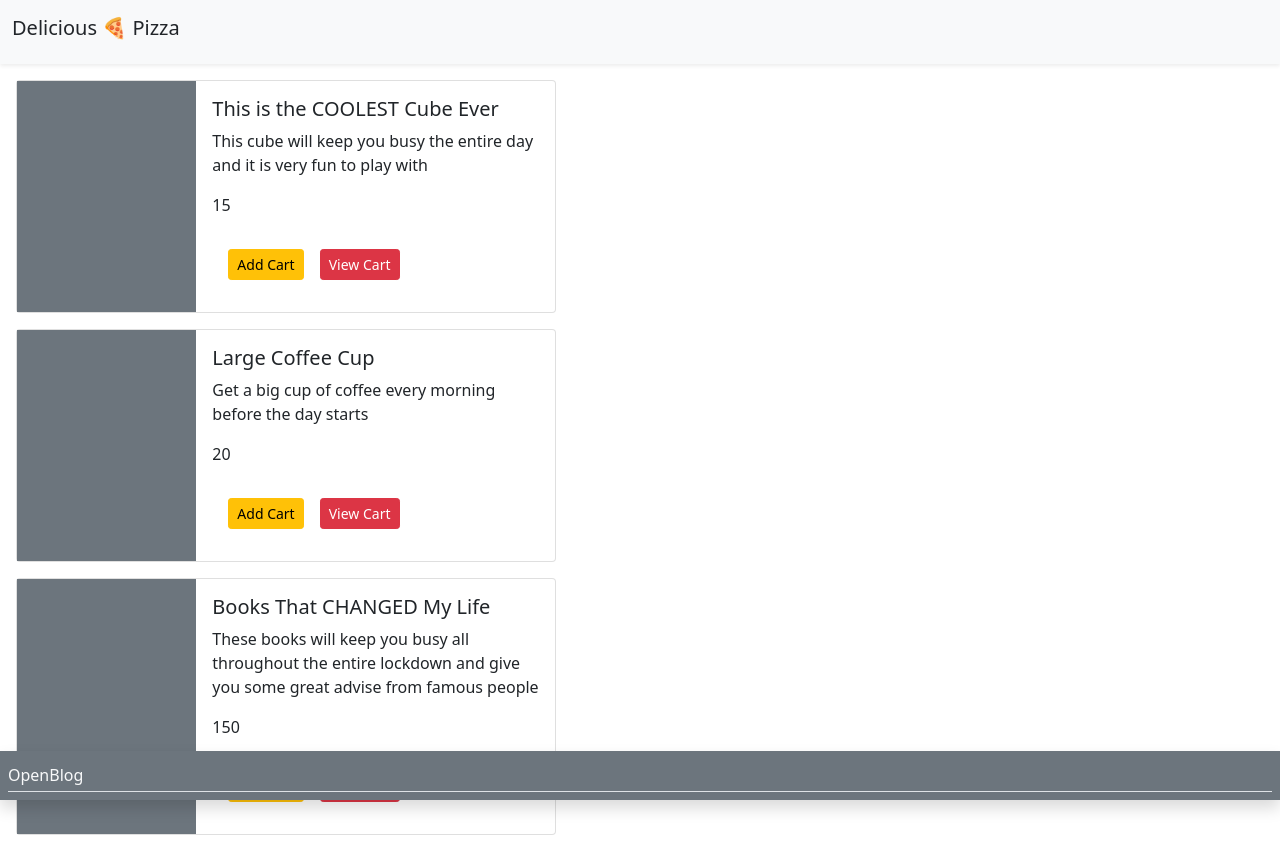
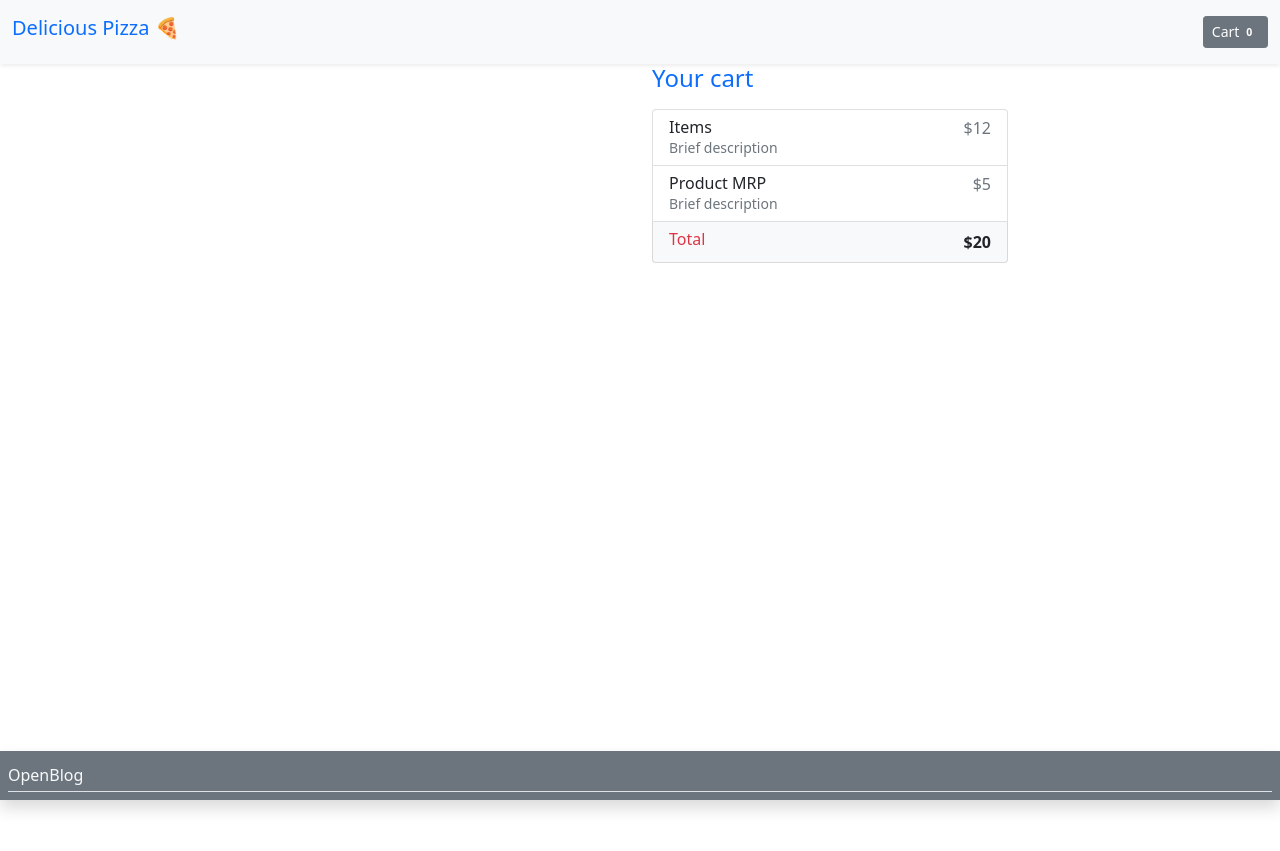
Before and after one commit to Niikpatil/food-store, a React (Create React App) app: page /cart in a window 1280 px wide. After the commit the page ends 800 px from the top, so only its background shows below. Built offline with nearby package versions, Linux system fonts and the light colour scheme.

Commit message:
cart working

```diff
--- a/package.json
+++ b/package.json
@@ -6,9 +6,11 @@
     "@testing-library/jest-dom": "^5.16.3",
     "@testing-library/react": "^12.1.4",
     "@testing-library/user-event": "^13.5.0",
+    "bootstrap-icons": "^1.8.1",
     "react": "^18.0.0",
     "react-dom": "^18.0.0",
     "react-redux": "^7.2.8",
+    "react-router-dom": "^6.3.0",
     "react-scripts": "5.0.0",
     "redux": "^4.1.2",
     "web-vitals": "^2.1.4"
--- a/src/App.js
+++ b/src/App.js
@@ -1,9 +1,12 @@
+import { BrowserRouter } from "react-router-dom";
 import HomePage from "./components/HomePage/HomePage.js";
 
 function App() {
   return (
     <div>
-      <HomePage />
+      <BrowserRouter>
+        <HomePage />
+      </BrowserRouter>
     </div>
   );
 }
--- /dev/null
+++ b/src/components/CartItemPage/CartItemPage.js
@@ -0,0 +1,16 @@
+import React from "react";
+
+const CartItemPage = ({ CartList }) => {
+  return (
+    <div className="card">
+      <div className="card-body">
+        <h5 className="card-title">{CartList.title}</h5>
+        <p className="card-text">
+          With supporting text below as a natural lead-in to additional content.
+        </p>
+      </div>
+    </div>
+  );
+};
+
+export default CartItemPage;
--- a/src/components/CartPage/CartPage.js
+++ b/src/components/CartPage/CartPage.js
@@ -1,18 +1,60 @@
 import React from "react";
-import { Footer } from "../Layouts/Footer";
-import { Header } from "../Layouts/Header";
+import { connect } from "react-redux";
+import CartItemPage from "../CartItemPage/CartItemPage";
 
-const CartPage = () => {
+const CartPage = ({ cart }) => {
   return (
-    <div>
-      <Header />
-      <div className="mx-4 p-3">
-        <h3>No Content to display</h3>
-        {/*  PizzaList */}
+    <div className="container">
+      <div className="row">
+        <div className="col-6 mt-4 cart">
+          {cart.map((itemList) => (
+            <CartItemPage key={itemList.id} CartList={itemList} />
+          ))}
+        </div>
+
+        <div className="col-md-5 col-lg-4 order-md-last">
+          <h4 className="d-flex justify-content-between align-items-center mb-3">
+            <span className="text-primary">Your cart</span>
+            {/* <span className="badge bg-primary rounded-pill">3</span> */}
+          </h4>
+          <ul className="list-group mb-3">
+            <li className="list-group-item d-flex justify-content-between lh-sm">
+              <div>
+                <h6 className="my-0">Items</h6>
+                <small className="text-muted">Brief description</small>
+              </div>
+              <span className="text-muted">$12</span>
+            </li>
+            <li className="list-group-item d-flex justify-content-between lh-sm">
+              <div>
+                <h6 className="my-0">Product MRP</h6>
+                <small className="text-muted">Brief description</small>
+              </div>
+              <span className="text-muted">$5</span>
+            </li>
+            {/* <li className="list-group-item d-flex justify-content-between bg-light">
+              <div className="text-success">
+                <h6 className="my-0">Promo code</h6>
+              </div>
+              <span className="text-success">−$5</span>
+            </li> */}
+            <li className="list-group-item d-flex justify-content-between bg-light">
+              <div className="text-danger">
+                <h6 className="my-0">Total</h6>
+              </div>
+              <strong>$20</strong>
+            </li>
+          </ul>
+        </div>
       </div>
-      <Footer />
     </div>
   );
 };
 
-export default CartPage;
+const mapStateToProps = (state) => {
+  return {
+    cart: state.pizza.cart,
+  };
+};
+
+export default connect(mapStateToProps)(CartPage);
--- a/src/components/HomePage/HomePage.js
+++ b/src/components/HomePage/HomePage.js
@@ -1,12 +1,17 @@
 import Header from "../Layouts/Header";
 import Footer from "../Layouts/Footer";
 import PizzaPage from "../PizzaPage/PizzaPage";
+import { Routes, Route } from "react-router-dom";
+import CartPage from "../CartPage/CartPage";
 
 const HomePage = () => {
   return (
     <div>
       <Header />
-      <PizzaPage />
+      <Routes>
+        <Route path="/" element={<PizzaPage />} />
+        <Route path="cart" element={<CartPage />} />
+      </Routes>
       <Footer />
     </div>
   );
--- a/src/components/Layouts/Header.js
+++ b/src/components/Layouts/Header.js
@@ -1,16 +1,50 @@
-import React from "react";
-const Header = () => {
+import React, { useState, useEffect } from "react";
+import { connect } from "react-redux";
+import { Link } from "react-router-dom";
+
+const Header = ({ cart }) => {
+  const [cartCount, setCartCount] = useState(0);
+
+  useEffect(() => {
+    let count = 0;
+    cart.forEach((item) => {
+      count += item.qty;
+    });
+
+    setCartCount(count);
+  }, [cart, cartCount]);
   return (
-    <div>
-      <nav className="navbar navbar-expand-lg navbar-secondary bg-light shadow-sm">
-        <div className="container-fluid">
-          <nav className="navbar navbar-light ">
-            <h5>Delicious 🍕 Pizza</h5>
-          </nav>
+    <nav className="navbar navbar-expand-lg navbar-secondary bg-light shadow-sm">
+      <div className="container-fluid">
+        <nav className="navbar navbar-light ">
+          <h5>
+            <a href="/" className="text-decoration-none">
+              Delicious Pizza 🍕
+            </a>
+          </h5>
+        </nav>
+
+        <div
+          className="collapse navbar-collapse justify-content-end"
+          id="navbarsExampleDefault"
+        >
+          <Link to="cart" className="btn btn-secondary btn-sm ml-3">
+            <i className="fa fa-shopping-cart"></i>Cart
+            <span className="badge badge-light">{cartCount}</span>
+            <div className="cart">
+              <i className="fa fa-shopping-cart"></i>
+            </div>
+          </Link>
         </div>
-      </nav>
-    </div>
+      </div>
+    </nav>
   );
 };
 
-export default Header;
+const mapStateToProps = (state) => {
+  return {
+    cart: state.pizza.cart,
+  };
+};
+
+export default connect(mapStateToProps)(Header);
--- a/src/components/PizzaItemPage/PizzaItemPage.js
+++ b/src/components/PizzaItemPage/PizzaItemPage.js
@@ -1,5 +1,6 @@
 import React from "react";
 import { connect } from "react-redux";
+import { Link } from "react-router-dom";
 import { addToCart } from "../../redux/actions/pizzaActions";
 
 const PizzaItemPage = ({ PizzaList, addToCart }) => {
@@ -14,19 +15,16 @@ const PizzaItemPage = ({ PizzaList, addToCart }) => {
             <h5 className="card-title">{PizzaList.title}</h5>
             <p className="card-text">{PizzaList.description}</p>
             <p className="card-text">{PizzaList.price}</p>
-            <p className="card-text">
+            <p className="card-text ">
+              <Link to="cart">
+                <button className="btn btn-sm btn-danger">View Cart</button>
+              </Link>
+
               <button
                 onClick={() => addToCart(PizzaList.id)}
-                // type="button"
                 className="m-3 btn btn-sm btn-warning"
               >
                 Add Cart
-              </button>
-              <button
-                // type="button"
-                className="btn btn-sm btn-danger"
-              >
-                View Cart
               </button>
             </p>
           </div>
--- a/src/index.js
+++ b/src/index.js
@@ -1,7 +1,7 @@
 import React from "react";
 import ReactDOM from "react-dom";
+import App from "./App";
 // import "./index.css";
-import App from "./App";
 // import reportWebVitals from "./reportWebVitals";
 import { Provider } from "react-redux";
 import store from "./redux/store";
```
Also changed, not shown: 1 other file (tests, documents, lock files or other folders).
